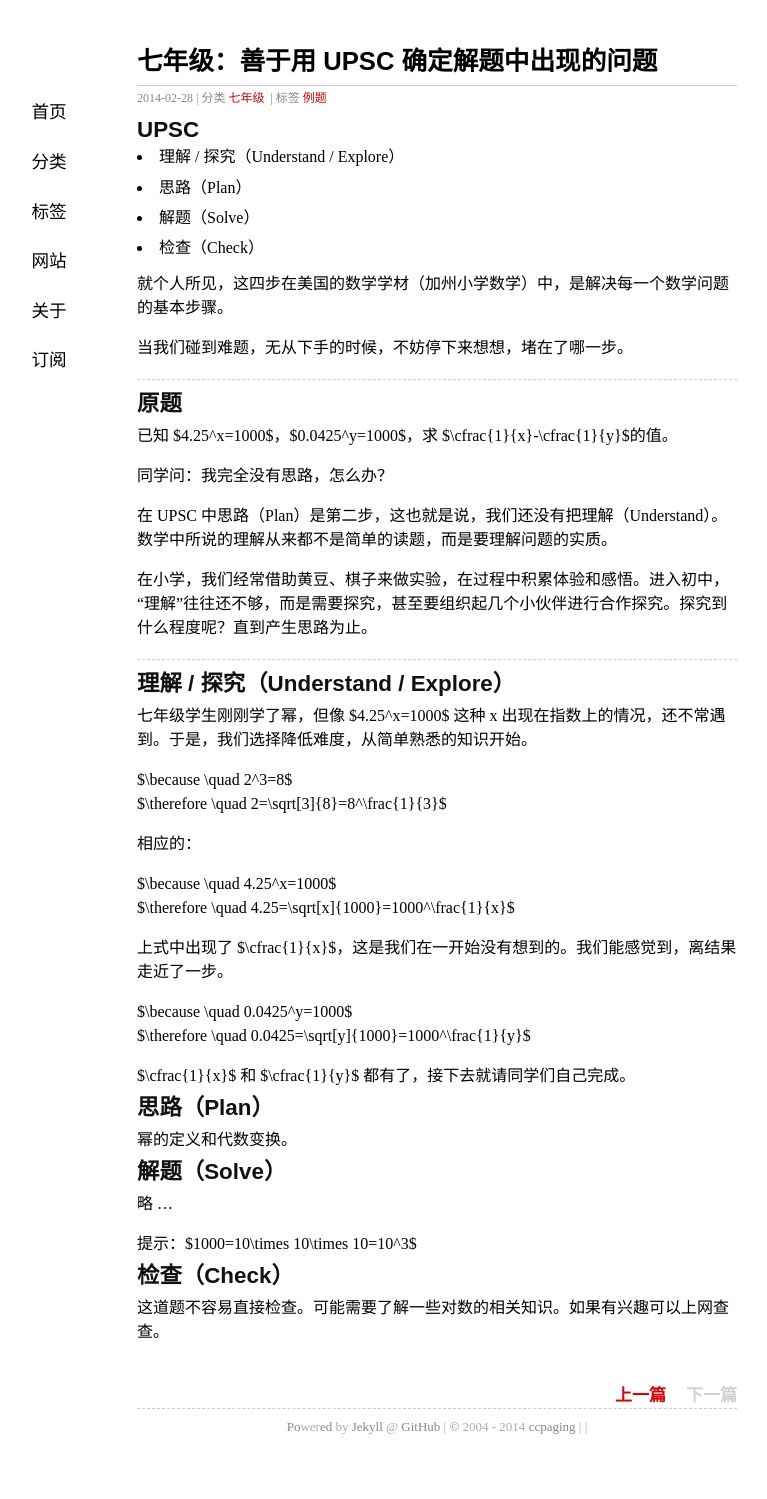
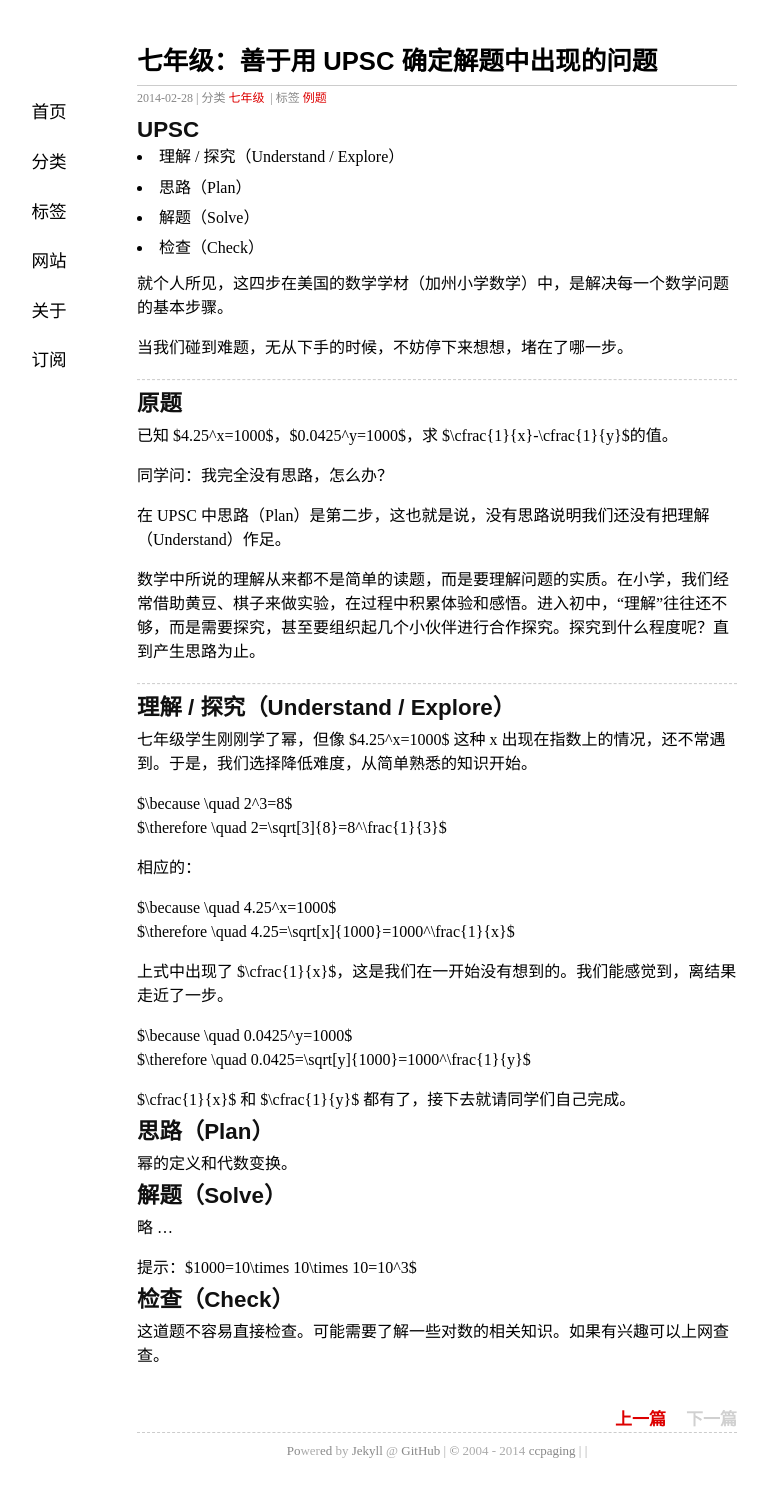
Before and after one commit to ccpaging/ccpaging.github.io, a Jekyll site: the page built from _posts/2014-02-28-L7-example.md, in a window 1280 px wide. Shown: the whole page, without its empty margins (203-970 px from the left). Built offline with Jekyll 4.4.1, drawn with Linux system fonts in a browser that asks for light colours; comment, search, counter and statistics services are not loaded; before the commit the page ends 1475 px from its top, so only the background shows below that.

Commit message:
Update 2014-02-28-L7-example.md

```diff
--- a/_posts/2014-02-28-L7-example.md
+++ b/_posts/2014-02-28-L7-example.md
@@ -26,10 +26,9 @@ mathjax: true
 
 同学问：我完全没有思路，怎么办？
 
-在 UPSC 中思路（Plan）是第二步，这也就是说，我们还没有把理解（Understand）。
-数学中所说的理解从来都不是简单的读题，而是要理解问题的实质。
+在 UPSC 中思路（Plan）是第二步，这也就是说，没有思路说明我们还没有把理解（Understand）作足。
 
-在小学，我们经常借助黄豆、棋子来做实验，在过程中积累体验和感悟。进入初中，“理解”往往还不够，而是需要探究，甚至要组织起几个小伙伴进行合作探究。探究到什么程度呢？直到产生思路为止。
+数学中所说的理解从来都不是简单的读题，而是要理解问题的实质。在小学，我们经常借助黄豆、棋子来做实验，在过程中积累体验和感悟。进入初中，“理解”往往还不够，而是需要探究，甚至要组织起几个小伙伴进行合作探究。探究到什么程度呢？直到产生思路为止。
 
 ----
 
```
